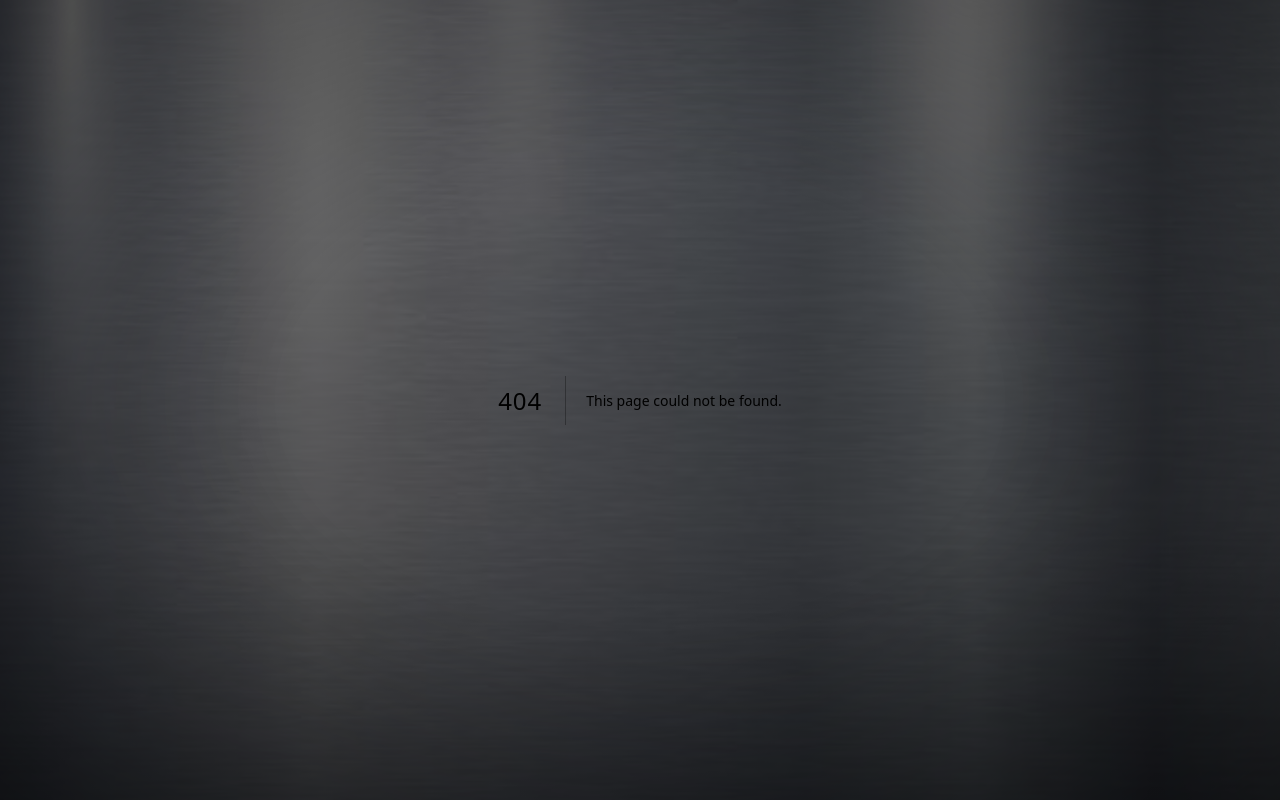
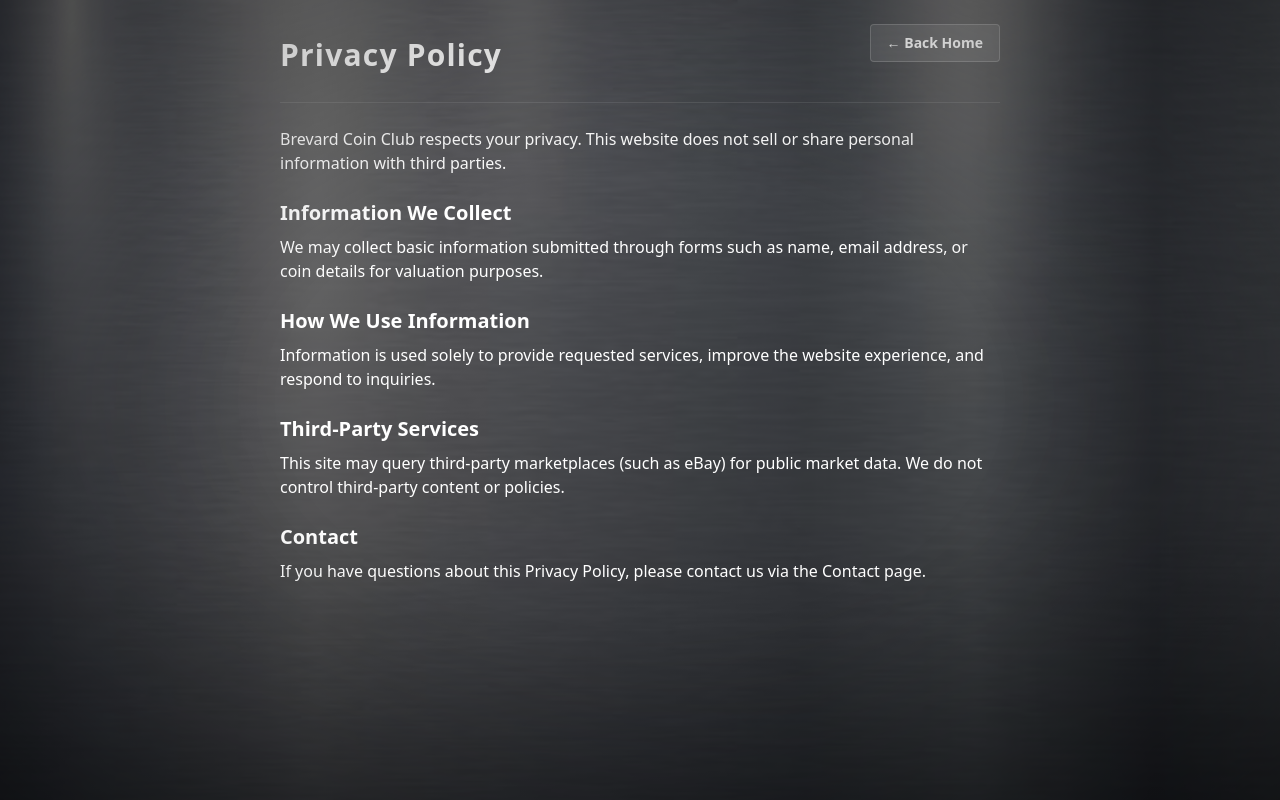
Before and after one commit to GaranBeauShotts/brevard-coin-club, a Next.js app: page /privacy in a window 1280 px wide. Before the commit this address had no page. Built offline with nearby package versions, Linux system fonts and the light colour scheme.

Commit message:
new helper/new logo, new footer work

```diff
--- /dev/null
+++ b/src/app/about/page.tsx
@@ -0,0 +1,35 @@
+import BackToHome from "@/components/BackToHome";
+
+export default function AboutPage() {
+    return (
+        <main className="mx-auto max-w-3xl p-6 text-white">
+            <div className="mb-6 flex items-center justify-between border-b border-white/10 pb-4">
+                <h1 className="text-3xl font-bold">About South Brevard Coin Club</h1>
+                <BackToHome />
+            </div>
+
+            <p className="text-white/80 mb-6">
+                Joining Brevard Coin Club connects you with collectors who bring decades of experience, knowledge, and fresh ideas to the table. Whether you're just getting started or have been collecting for years, you'll find a welcoming group eager to share insights and stories.
+
+                Every dollar of membership dues stays within the club, directly supporting our activities and events. We host annual holiday gatherings, regular in-person meetings, educational lectures, and live member auctions where you can even have your own coins auctioned within the club.
+
+                Members enjoy door prizes, engaging presentations, and a strong sense of community. Best of all, you can be involved as much or as little as you like — whether you simply attend meetings or take an active role in club activities.
+            </p>
+
+            <div className="rounded-2xl border border-yellow-500/30 bg-yellow-500/10 p-6">
+                <div className="text-sm uppercase tracking-wide text-yellow-300">
+                    Membership
+                </div>
+
+                <div className="mt-2 text-3xl font-bold text-white">
+                    $30 <span className="text-lg font-medium text-white/70">/ year</span>
+                </div>
+
+                <p className="mt-3 text-sm text-white/80">
+                    Membership includes access to club meetings, special events, community classifieds,
+                    and updates throughout the year.
+                </p>
+            </div>
+        </main>
+    );
+}
--- a/src/app/coin/page.tsx
+++ b/src/app/coin/page.tsx
@@ -1,6 +1,7 @@
 "use client";
 
 import { useState } from "react";
+import { useRouter } from "next/navigation";
 
 type AiResult = {
   summary: string;
@@ -58,6 +59,8 @@ export default function CoinPage() {
   const [country, setCountry] = useState("");
   const [denomination, setDenomination] = useState("");
   const [grade, setGrade] = useState("Raw");
+
+  const router = useRouter();
 
   const [loading, setLoading] = useState(false);
   const [error, setError] = useState<string | null>(null);
@@ -146,7 +149,7 @@ export default function CoinPage() {
 
   return (
     <main className="mx-auto max-w-xl p-6 text-white">
-      <h1 className="text-2xl font-bold mb-4">Coin Value Helper</h1>
+      <h1 className="text-2xl font-bold mb-4">Coin Value Analyzer</h1>
 
       <form onSubmit={handleSubmit} className="space-y-4">
         <div>
@@ -203,13 +206,23 @@ export default function CoinPage() {
           </select>
         </div>
 
+        <div className="flex gap-3">
           <button
             type="submit"
             disabled={loading}
-          className="w-full rounded bg-yellow-500 px-4 py-2 font-semibold text-black hover:bg-yellow-400 disabled:opacity-60"
+            className="flex-1 rounded bg-yellow-500 px-4 py-2 font-semibold text-black hover:bg-yellow-400 disabled:opacity-60"
           >
             {loading ? "Explaining..." : "Get Value Estimate"}
           </button>
+
+          <button
+            type="button"
+            onClick={() => router.push("/")}
+            className="rounded border border-white/20 bg-white/10 px-4 py-2 font-semibold text-white hover:bg-white/20 transition"
+          >
+            Back Home
+          </button>
+        </div>
       </form>
 
       <div className="mt-6 space-y-4">
--- a/src/app/page.tsx
+++ b/src/app/page.tsx
@@ -53,7 +53,7 @@ export default async function HomePage() {
 
 
             <h1 className="mt-5 text-4xl font-bold tracking-tight md:text-5xl">
-              A local community for coin collectors in Brevard County.
+              A local community for coin collectors in South Brevard County.
             </h1>
 
             <p className="mt-4 text-base leading-relaxed text-zinc-300">
@@ -70,7 +70,7 @@ export default async function HomePage() {
                 See Upcoming Events
               </Link>
               <Link
-                href="#about"
+                href="/about"
                 className="rounded-xl border border-white/15 px-5 py-3 text-sm text-zinc-100 hover:bg-white/10"
               >
                 Learn More
@@ -170,7 +170,7 @@ export default async function HomePage() {
             emoji="📰"
           />
           <FeatureCard
-            title="Coin Value Helper"
+            title="Whats Your Coin Worth?"
             desc="An educational estimator with trusted references and disclaimers."
             href="/coin"
             emoji="🧭"
@@ -222,13 +222,17 @@ export default async function HomePage() {
             <Link className="hover:text-white" href="/events">
               Events
             </Link>
-            <Link className="hover:text-white" href="#">
-              Privacy
-            </Link>
-            <Link className="hover:text-white" href="#">
+            <Link className="hover:text-white" href="/contactForm">
               Contact
             </Link>
+            <Link className="hover:text-white" href="/privacy">
+              Privacy Policy
+            </Link>
+            <Link className="hover:text-white" href="/terms">
+              Terms
+            </Link>
           </div>
+
         </div>
       </footer>
     </main>
--- /dev/null
+++ b/src/app/privacy/page.tsx
@@ -0,0 +1,53 @@
+import BackToHome from "@/components/BackToHome";
+
+export default function PrivacyPage() {
+    return (
+        <main className="mx-auto max-w-3xl p-6 text-white">
+
+
+            <div className="mb-6 flex items-center justify-between border-b border-white/10 pb-4">
+                <h1 className="text-3xl font-bold">
+                    Privacy Policy
+                </h1>
+
+                <BackToHome />
+            </div>
+
+
+            <p className="mb-4">
+                Brevard Coin Club respects your privacy. This website does not sell or share
+                personal information with third parties.
+            </p>
+
+            <h2 className="text-xl font-semibold mt-6 mb-2">
+                Information We Collect
+            </h2>
+            <p className="mb-4">
+                We may collect basic information submitted through forms such as name,
+                email address, or coin details for valuation purposes.
+            </p>
+
+            <h2 className="text-xl font-semibold mt-6 mb-2">
+                How We Use Information
+            </h2>
+            <p className="mb-4">
+                Information is used solely to provide requested services, improve the
+                website experience, and respond to inquiries.
+            </p>
+
+            <h2 className="text-xl font-semibold mt-6 mb-2">
+                Third-Party Services
+            </h2>
+            <p className="mb-4">
+                This site may query third-party marketplaces (such as eBay) for public
+                market data. We do not control third-party content or policies.
+            </p>
+
+            <h2 className="text-xl font-semibold mt-6 mb-2">Contact</h2>
+            <p>
+                If you have questions about this Privacy Policy, please contact us via
+                the Contact page.
+            </p>
+        </main>
+    );
+}
--- /dev/null
+++ b/src/app/terms/page.tsx
@@ -0,0 +1,36 @@
+import BackToHome from "@/components/BackToHome";
+
+export default function TermsPage() {
+  return (
+    <main className="mx-auto max-w-3xl p-6 text-white">
+      <div className="mb-6 flex items-center justify-between border-b border-white/10 pb-4">
+        <h1 className="text-3xl font-bold">
+          Terms of Service
+        </h1>
+
+        <BackToHome />
+      </div>
+
+      <p className="mb-4">
+        The Coin Value Helper provides market estimates for informational purposes only.
+        Values are not guarantees of sale price.
+      </p>
+
+      <h2 className="text-xl font-semibold mt-6 mb-2">
+        No Financial Advice
+      </h2>
+      <p className="mb-4">
+        All valuation data is provided as general information and should not be
+        considered financial, legal, or investment advice.
+      </p>
+
+      <h2 className="text-xl font-semibold mt-6 mb-2">
+        Limitation of Liability
+      </h2>
+      <p>
+        Brevard Coin Club is not responsible for losses, grading outcomes,
+        marketplace disputes, or third-party pricing data.
+      </p>
+    </main>
+  );
+}
--- /dev/null
+++ b/src/components/BackToHome.tsx
@@ -0,0 +1,18 @@
+"use client";
+
+import { useRouter } from "next/navigation";
+
+export default function BackToHome() {
+  const router = useRouter();
+
+  return (
+    <div className="mb-6">
+      <button
+        onClick={() => router.push("/")}
+        className="inline-flex items-center gap-2 rounded border border-white/20 bg-white/10 px-4 py-2 text-sm font-semibold text-white hover:bg-white/20 transition"
+      >
+        ← Back Home
+      </button>
+    </div>
+  );
+}
--- a/src/components/SiteHeader.tsx
+++ b/src/components/SiteHeader.tsx
@@ -1,6 +1,8 @@
 "use client";
 
+import Image from "next/image";
 import Link from "next/link";
+
 import { useEffect, useState } from "react";
 import { supabase } from "@/lib/supabaseClient";
 
@@ -34,15 +36,30 @@ export default function SiteHeader() {
   return (
     <header className="sticky top-0 z-50 border-b border-white/10 bg-zinc-950/70 backdrop-blur">
       <div className="mx-auto flex max-w-6xl items-center justify-between px-6 py-4">
-        <Link href="/" className="flex items-center gap-2">
-          <span className="inline-flex h-9 w-9 items-center justify-center rounded-xl bg-white/10 text-lg">
-            🪙
+        <Link
+          href="/"
+          className="flex items-center gap-3 transition hover:opacity-90"
+        >
+          <div className="relative h-14 w-14 shrink-0">
+            <Image
+              src="/brevard-logo.jpg"
+              alt="Brevard Coin Club Logo"
+              width={56}
+              height={56}
+              unoptimized
+              className="shrink-0 rounded-full object-contain"
+              priority
+            />
+
+
+          </div>
+
+          <span className="text-2xl font-bold tracking-wide">
+            Brevard Coin Club
           </span>
-          <div className="leading-tight">
-            <div className="text-sm font-semibold">Brevard Coin Club</div>
-            <div className="text-xs text-zinc-400">Community • Education • Events</div>
-          </div>
         </Link>
+
+
 
         <nav className="hidden items-center gap-6 text-sm text-zinc-200 md:flex">
           <Link className="hover:text-white" href="/events">
```
Also changed, not shown: public/brevard-logo.jpg (added). Lines whose indentation alone changed are shown as unchanged.
